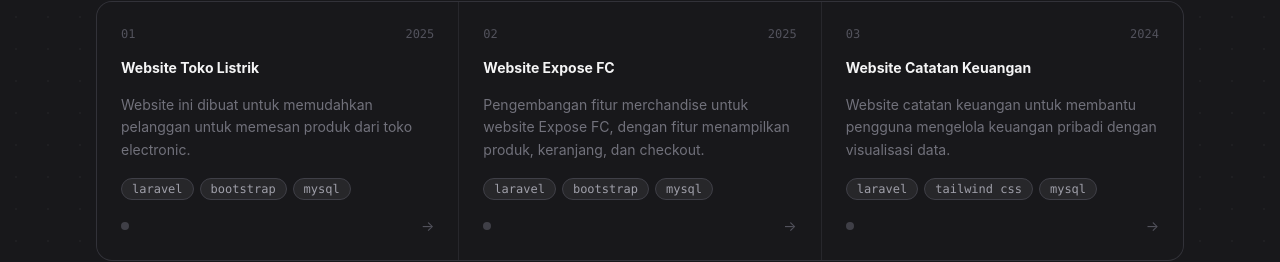
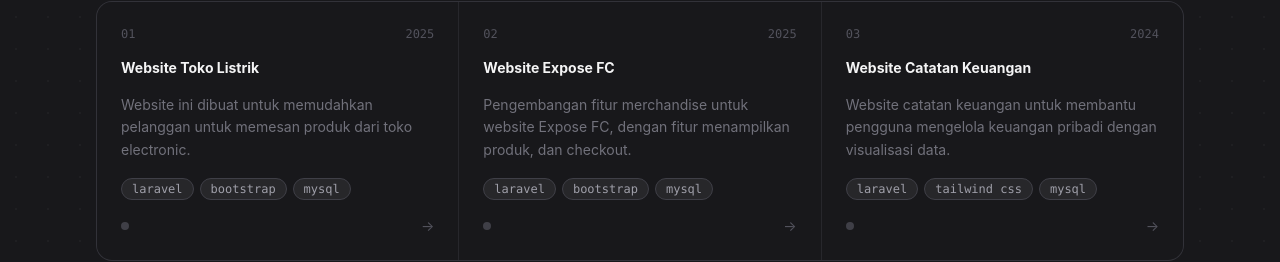
Before and after one commit to Lutfiyudapratama/portofolio, a React (Vite) app: page / in a window 1280 px wide. Shown: the part 1027-1289 px from the top of the page. Built offline with nearby package versions, Linux system fonts and the light colour scheme; a web font is replaced by a local one.

Commit message:
update project

```diff
--- a/src/components/Project.jsx
+++ b/src/components/Project.jsx
@@ -38,7 +38,7 @@ function Project() {
     },
     {
       title: "Website Expose FC",
-      desc: "Pengembangan fitur merchandise untuk website Expose FC, dengan fitur menampilkan produk, keranjang, dan checkout.",
+      desc: "Pengembangan fitur merchandise untuk website Expose FC, dengan fitur menampilkan produk, dan checkout.",
       tags: ["laravel", "bootstrap", "mysql"],
       images: [pictureex1, pictureex2, pictureex3, pictureex4, pictureex5, pictureex6],
       year: "2025",
```
